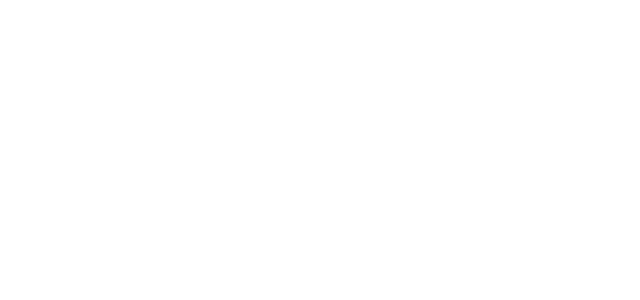
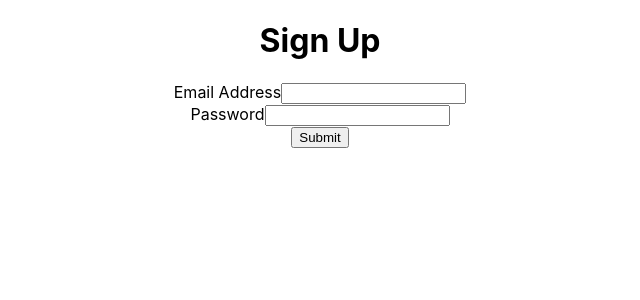
Before and after one commit to owel-dev/wanted-pre-onboarding-frontend, a React (Create React App) app: page /test in a window 1280 px wide. Before the commit this address had no page. Shown: the top 300 px of the page, without its empty margins (320-960 px from the left). Built offline with nearby package versions, Linux system fonts and the light colour scheme.

Commit message:
Test: Form, FormInput 재사용성 위해 컴포넌트 분리

```diff
--- a/src/App.jsx
+++ b/src/App.jsx
@@ -5,6 +5,7 @@
 import SignUp from './components/SignUp';
 import ToDo from './components/Todo';
 import Home from './components/Home';
+import Test from './components/Test';
 
 function App() {
   return (
@@ -14,6 +15,7 @@
         <Route path="/signin" element={<SignIn />} />
         <Route path="/signup" element={<SignUp />} />
         <Route path="/todo" element={<ToDo />} />
+        <Route path="/test" element={<Test />} />
       </Routes>
     </Router>
   );
--- /dev/null
+++ b/src/components/Form.jsx
@@ -0,0 +1,48 @@
+import React from 'react';
+import { useState } from 'react';
+import PropTypes from 'prop-types';
+
+export const FormContext = React.createContext({
+  form: {},
+});
+
+function Form({ children, submit, initialValues }) {
+  Form.propTypes = {
+    children: PropTypes.any,
+    submit: PropTypes.func,
+    initialValues: PropTypes.object,
+  };
+
+  const [form, setForm] = useState(initialValues);
+
+  const handleFormChange = (event) => {
+    const { name, value } = event.target;
+
+    setForm({
+      ...form,
+      [name]: value,
+    });
+  };
+
+  return (
+    <form
+      className="form"
+      onSubmit={(e) => {
+        e.preventDefault();
+        submit(form);
+      }}
+    >
+      <FormContext.Provider
+        value={{
+          form,
+          handleFormChange,
+        }}
+      >
+        {children}
+      </FormContext.Provider>
+      <button type="button">Submit</button>
+    </form>
+  );
+}
+
+export default Form;
--- /dev/null
+++ b/src/components/FormInput.jsx
@@ -0,0 +1,35 @@
+import React from 'react';
+import PropTypes from 'prop-types';
+import { useContext } from 'react';
+import { FormContext } from './Form';
+
+const FormInput = ({ testid, label, type, name }) => {
+  FormInput.propTypes = {
+    testid: PropTypes.string,
+    label: PropTypes.string.isRequired,
+    type: PropTypes.string,
+    name: PropTypes.string.isRequired,
+  };
+
+  FormInput.defaultProps = {
+    testid: '',
+    type: 'text',
+  };
+
+  const { form, handleFormChange } = useContext(FormContext);
+
+  return (
+    <div className="FormInput">
+      <label>{label}</label>
+      <input
+        data-testid={testid}
+        type={type}
+        name={name}
+        value={form[name]}
+        onChange={handleFormChange}
+      />
+    </div>
+  );
+};
+
+export default FormInput;
--- /dev/null
+++ b/src/components/Test.jsx
@@ -0,0 +1,33 @@
+import React from 'react';
+import { useState, useEffect } from 'react';
+import FormInput from './FormInput';
+import Form from './Form';
+
+const Test = () => {
+  const [message, setMessage] = useState('');
+
+  const initialValues = {
+    email: '',
+    password: '',
+  };
+
+  const submit = (form) => {
+    setMessage(`${form.email}. ${form.password}`);
+  };
+
+  return (
+    <div className="App">
+      <h1>Sign Up</h1>
+
+      <Form submit={submit} initialValues={initialValues}>
+        <>
+          <FormInput label="Email Address" type="email" name="email" />
+          <FormInput label="Password" type="password" name="password" />
+        </>
+      </Form>
+      <p>{message}</p>
+    </div>
+  );
+};
+
+export default Test;
```
